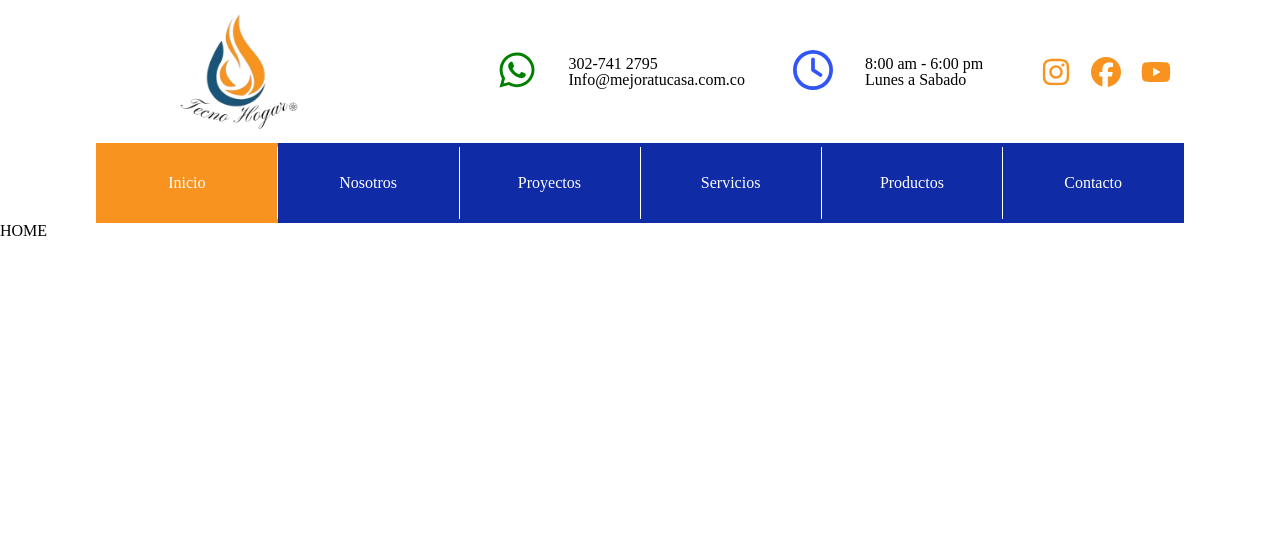
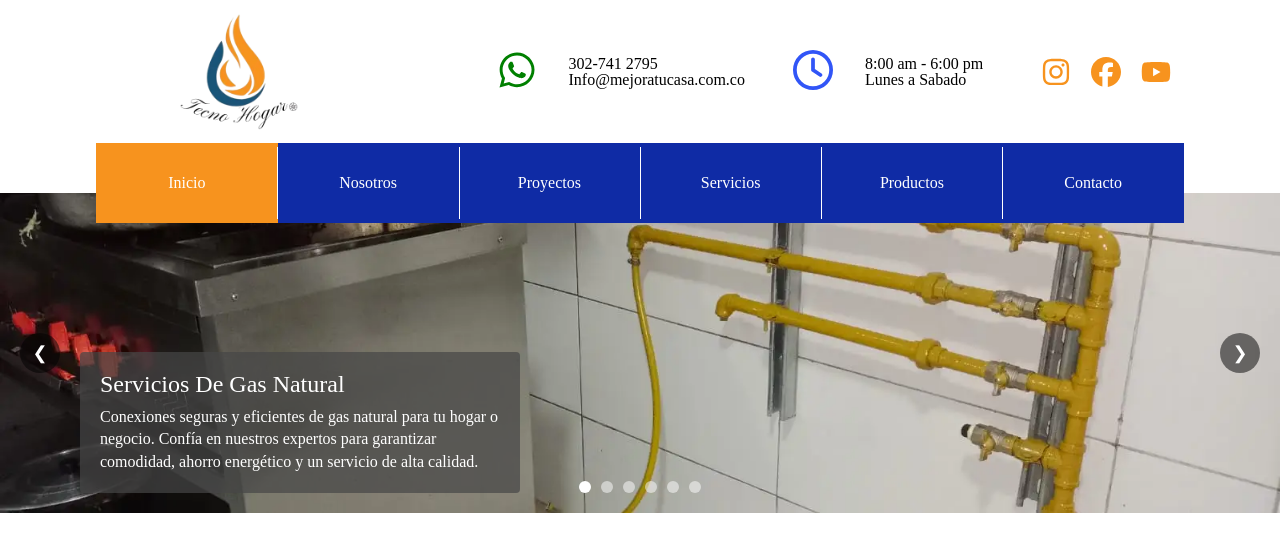
Before and after one commit to AndrewCarvajal97/tecnohogar, a Vue app in the folder my-vue-app/: page / in a window 1280 px wide. Shown: the top 552 px of the page. Built offline with nearby package versions, Linux system fonts and the light colour scheme.

Commit message:
se crea el carrousel principal de servicios

```diff
--- /dev/null
+++ b/my-vue-app/public/publicData/Carrousel.js
@@ -0,0 +1,32 @@
+export const slides = [
+    {
+      image: '/public/Carrousel.Imagen/GasNatural.webp',
+      title: 'Servicios De Gas Natural',
+      description: 'Conexiones seguras y eficientes de gas natural para tu hogar o negocio. Confía en nuestros expertos para garantizar comodidad, ahorro energético y un servicio de alta calidad.'
+    },
+    {
+      image: '/public/Carrousel.Imagen/GasGLP.webp',
+      title: 'Servicios De Gas GLP',
+      description: 'Ofrecemos soluciones completas en Gas GLP: Diseño de redes ,instalación segura, suministro confiable y mantenimiento profesional. Garantizamos eficiencia energética y comodidad en cada proyecto, adaptándonos a tus necesidades.'
+    },
+    {
+      image: 'https://img.freepik.com/foto-gratis/fontanero-profesional-haciendo-su-trabajo_23-2150721545.jpg?t=st=1735517302~exp=1735520902~hmac=eb0a184ed08c20d66d6fea29ed79c852b751edac9778c51e6fedde1fbb178188&w=740',
+      title: 'Servicios De Fontaneria y Plomeria',
+      description: 'Soluciones integrales en fontanería: instalación, reparación y mantenimiento con la máxima calidad. Resolvemos tus necesidades de agua y desagüe de manera rápida, eficiente y garantizada.'
+    },
+    {
+      image: 'https://img.freepik.com/free-photo/professional-programmer-working-late-dark-office_1098-18705.jpg?t=st=1735517054~exp=1735520654~hmac=706e615cb56c783877e1a644ea18f8a5bdb122939cf07d333a5f00ded0259ae0&w=740',
+      title: 'Servicios De Desarrollo Web A La Medida',
+      description: 'Impulsa tu negocio con soluciones web personalizadas. Diseñamos y desarrollamos sitios únicos, adaptados a tus necesidades, con tecnología moderna, diseño atractivo y alto rendimiento para destacar en el mundo digital.'
+    },
+    {
+      image: 'https://img.freepik.com/free-vector/home-security-text-concept-with-house-camera-symbols-flat-vector-illustration_1284-83592.jpg?t=st=1735517479~exp=1735521079~hmac=a3a4724b69445f895d6fe1b8c2e56a729a50dd5b2e8acea708ff4bc8c6aedef2&w=826',
+      title: 'Servicios De Securidad Para El Hogar',
+      description: 'Protege lo que más importa con nuestras soluciones de cámaras de seguridad. Instalación profesional, tecnología avanzada y monitoreo confiable para garantizar la tranquilidad de tu hogar o negocio.'
+    },
+    {
+      image: 'https://img.freepik.com/foto-gratis/mujer-moviendo-usando-cajas_1157-35365.jpg?t=st=1735518047~exp=1735521647~hmac=728e18738f8ad1cef74f9e2d3139b94e9c8689387b1f2ba8eaee11a091a32c47&w=740',
+      title: 'Servicio de Arreglos Locativos',
+      description: 'Transformamos tu espacio para una entrega perfecta. Ofrecemos reparaciones, pintura, limpieza y todos los ajustes necesarios para dejar tu propiedad en óptimas condiciones, lista para entregar sin preocupaciones.'
+    }
+];
--- a/my-vue-app/src/App.vue
+++ b/my-vue-app/src/App.vue
@@ -1,6 +1,7 @@
 <script setup>
   import Header from './layouts/Header.vue';
   import Navbar from './components/Navbar.vue';
+  import ImagenCarrousel from './components/ImagenCarrousel.vue';
 </script>
 
 <template>
@@ -8,6 +9,7 @@
     <Header></Header>
     <Navbar></Navbar>
   </header>
+
   <router-view />
 
 </template>
@@ -15,5 +17,6 @@
 <style scoped>
   header{
     width: 100vw;
+    z-index: 2;
   }
 </style>
--- /dev/null
+++ b/my-vue-app/src/components/ImagenCarrousel.vue
@@ -0,0 +1,215 @@
+<template>
+    <div class="carousel">
+      <!-- Slides -->
+      <div class="carousel-inner" :style="{ transform: `translateX(-${currentIndex * 100}%)` }">
+        <div v-for="(slide, index) in slides" :key="index" class="carousel-slide">
+          <img :src="slide.image" :alt="slide.title">
+          <div class="slide-content">
+            <h2>{{ slide.title }}</h2>
+            <p>{{ slide.description }}</p>
+          </div>
+        </div>
+      </div>
+
+      <!-- Controles de navegación -->
+      <button class="carousel-control prev" @click="prevSlide" aria-label="Previous slide">
+        &#10094;
+      </button>
+      <button class="carousel-control next" @click="nextSlide" aria-label="Next slide">
+        &#10095;
+      </button>
+
+      <!-- Indicadores -->
+      <div class="carousel-indicators">
+        <button
+          v-for="(slide, index) in slides"
+          :key="index"
+          class="indicator"
+          :class="{ active: currentIndex === index }"
+          @click="goToSlide(index)"
+          :aria-label="`Go to slide ${index + 1}`"
+        ></button>
+      </div>
+    </div>
+  </template>
+
+  <script setup>
+  import { ref, onMounted, onBeforeUnmount } from 'vue';
+
+  // Datos de ejemplo para el carrusel
+  import { slides } from '../../public/publicData/Carrousel';
+
+  const currentIndex = ref(0);
+  const autoPlayInterval = ref(null);
+
+  // Funciones de navegación
+  const nextSlide = () => {
+    currentIndex.value = (currentIndex.value + 1) % slides.length;
+  };
+
+  const prevSlide = () => {
+    currentIndex.value = (currentIndex.value - 1 + slides.length) % slides.length;
+  };
+
+  const goToSlide = (index) => {
+    currentIndex.value = index;
+  };
+
+  // Autoplay
+  const startAutoPlay = () => {
+    autoPlayInterval.value = setInterval(() => {
+      nextSlide();
+    }, 5000); // Cambia de slide cada 5 segundos
+  };
+
+  const stopAutoPlay = () => {
+    if (autoPlayInterval.value) {
+      clearInterval(autoPlayInterval.value);
+    }
+  };
+
+  // Lifecycle hooks
+  onMounted(() => {
+
+  });
+
+  onBeforeUnmount(() => {
+    stopAutoPlay();
+  });
+  </script>
+
+  <style scoped>
+  .carousel {
+    position: relative;
+    width: 100%;
+    height: 320px; /* Ajusta según tus necesidades */
+    margin-top: -30px;
+    overflow: hidden;
+  }
+
+  .carousel-inner {
+    display: flex;
+    transition: transform 0.5s ease-in-out;
+    height: 100%;
+  }
+
+  .carousel-slide {
+    min-width: 100%;
+    position: relative;
+  }
+
+  .carousel-slide img {
+    width: 100%;
+    height: 100%;
+    object-fit: cover;
+  }
+
+  .slide-content {
+    position: absolute;
+    bottom: 20px;
+    left: 80px;
+    background-color: rgba(70, 70, 70, 0.7);
+    color: white;
+    padding: 20px;
+    max-width: 400px;
+    border-radius: 4px;
+  }
+
+  .slide-content h2 {
+    margin: 0 0 10px 0;
+    font-size: 24px;
+  }
+
+  .slide-content p {
+    margin: 0;
+    font-size: 16px;
+    line-height: 1.4;
+  }
+
+  .carousel-control {
+    position: absolute;
+    top: 50%;
+    transform: translateY(-50%);
+    background-color: rgba(0, 0, 0, 0.5);
+    color: white;
+    border: none;
+    width: 40px;
+    height: 40px;
+    border-radius: 50%;
+    cursor: pointer;
+    display: flex;
+    align-items: center;
+    justify-content: center;
+    font-size: 18px;
+    transition: background-color 0.3s;
+  }
+
+  .carousel-control:hover {
+    background-color: rgba(0, 0, 0, 0.8);
+  }
+
+  .prev {
+    left: 20px;
+  }
+
+  .next {
+    right: 20px;
+  }
+
+  .carousel-indicators {
+    position: absolute;
+    bottom: 20px;
+    left: 50%;
+    transform: translateX(-50%);
+    display: flex;
+    gap: 10px;
+  }
+
+  .indicator {
+    width: 12px;
+    height: 12px;
+    border-radius: 50%;
+    background-color: rgba(255, 255, 255, 0.5);
+    border: none;
+    cursor: pointer;
+    transition: background-color 0.3s;
+  }
+
+  .indicator.active {
+    background-color: white;
+  }
+
+  /* Hover states */
+  .carousel-control:hover,
+  .indicator:hover {
+    opacity: 0.8;
+  }
+
+  /* Responsive adjustments */
+  @media (max-width: 768px) {
+    .carousel {
+      height: 300px;
+    }
+
+    .slide-content {
+      bottom: 20px;
+      left: 60px;
+      padding: 15px;
+      max-width: 60%;
+    }
+
+    .slide-content h2 {
+      font-size: 20px;
+    }
+
+    .slide-content p {
+      font-size: 14px;
+    }
+
+    .carousel-control {
+      width: 30px;
+      height: 30px;
+      font-size: 16px;
+    }
+  }
+  </style>
--- a/my-vue-app/src/components/Navbar.vue
+++ b/my-vue-app/src/components/Navbar.vue
@@ -85,6 +85,7 @@
     position: relative;
     width: 85%;
     margin: auto;
+    z-index: 2;
   }
 
   nav {
--- a/my-vue-app/src/views/Home.vue
+++ b/my-vue-app/src/views/Home.vue
@@ -1,11 +1,9 @@
 <template>
-    <div>
-        HOME
-    </div>
+    <ImagenCarrousel></ImagenCarrousel>
 </template>
 
 <script setup>
-
+    import ImagenCarrousel from '../components/ImagenCarrousel.vue';
 </script>
 
 <style  scoped>
```
Also changed, not shown: my-vue-app/public/Carrousel.Imagen/GasGLP.webp (added), my-vue-app/public/Carrousel.Imagen/GasNatural.webp (added).
